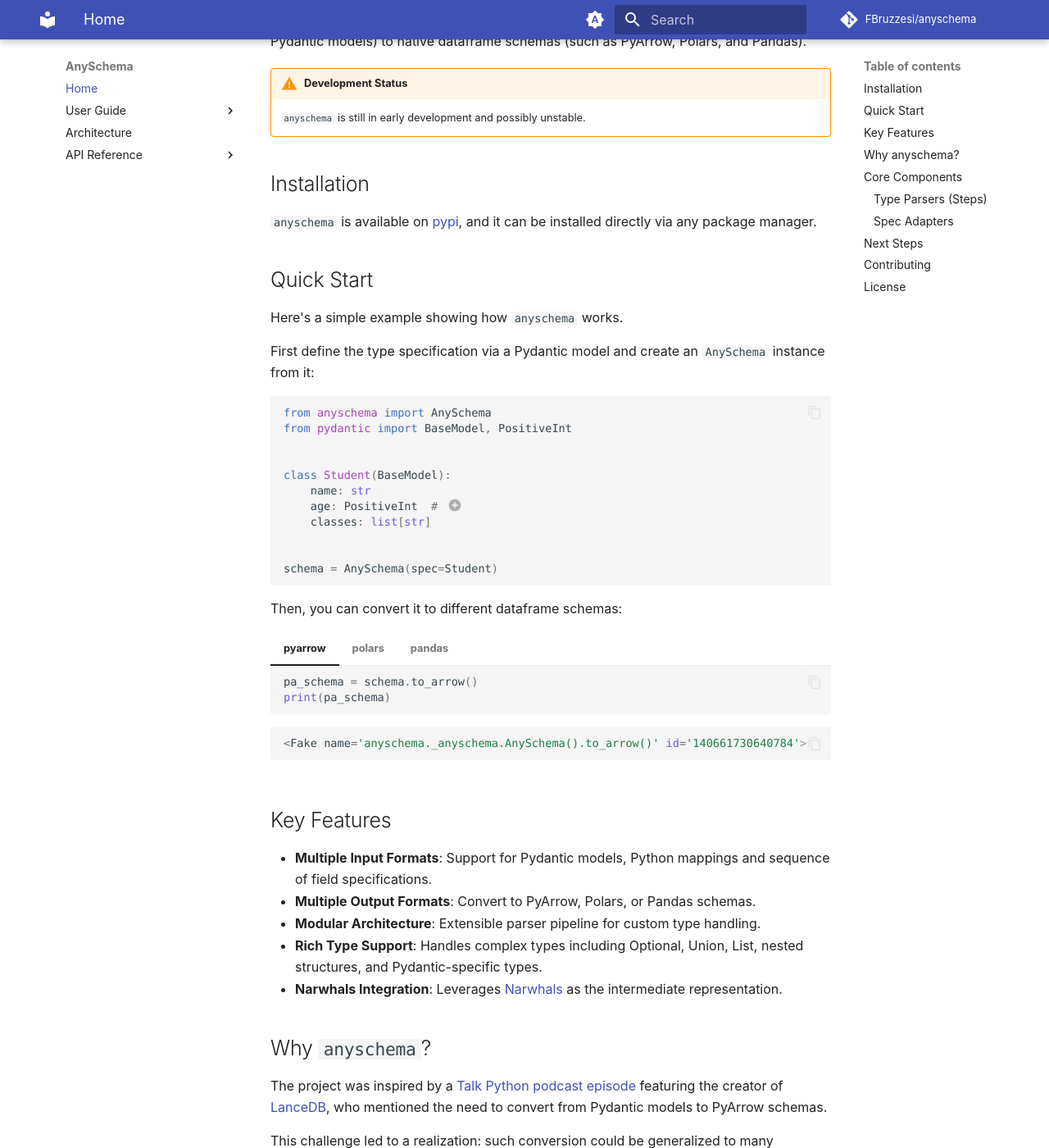
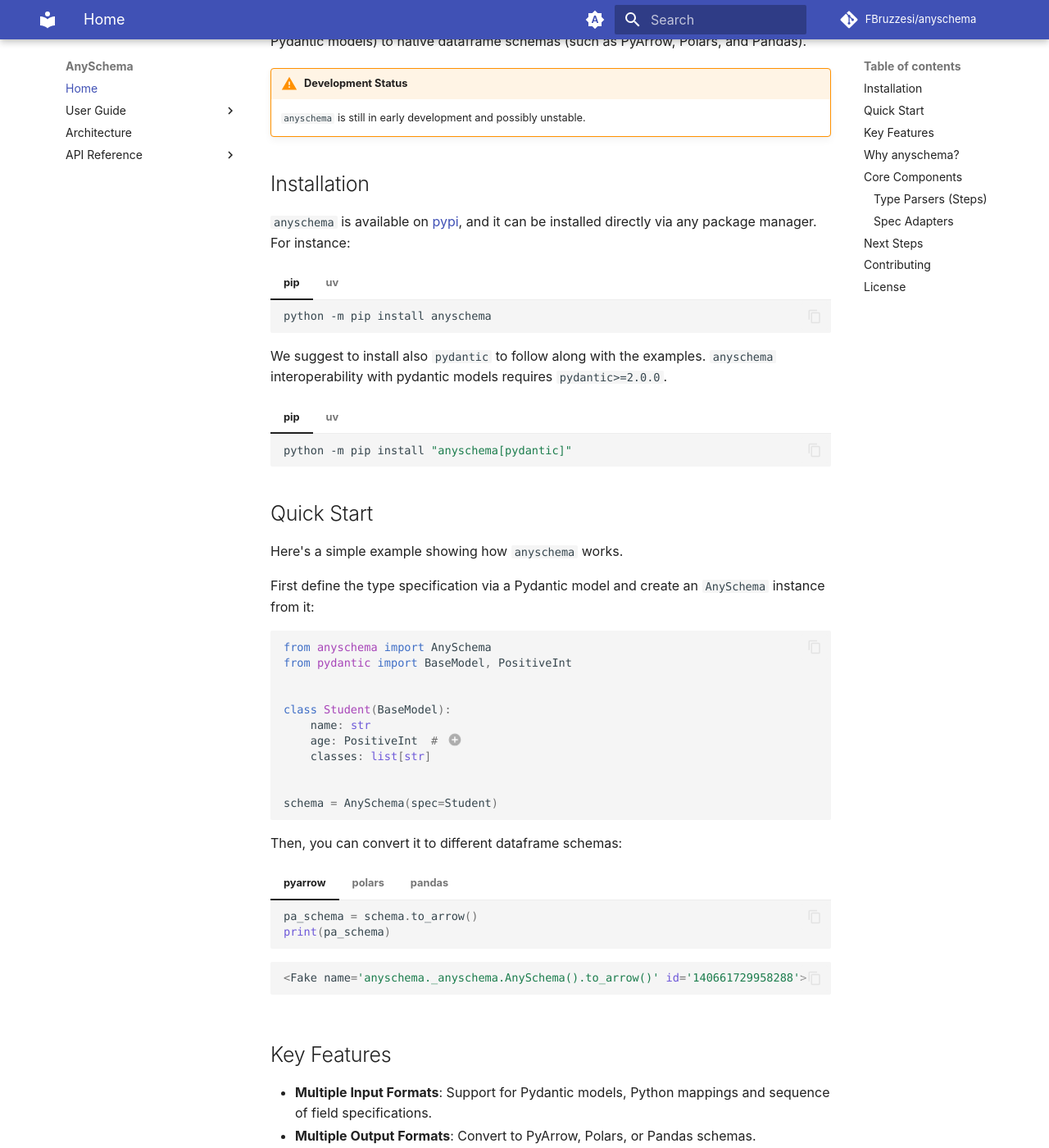
Before and after one commit to FBruzzesi/anyschema, an MkDocs documentation site: the page built from docs/index.md, in a window 1280 px wide and 1400 px high, scrolled down 209 px. Shown: the whole window at 82% size. Built offline with MkDocs 1.6.1 and Material for MkDocs 9.7.7, drawn with Linux system fonts in a browser that asks for light colours; comment, search, counter and statistics services are not loaded.

Commit message:
add installation example

````diff
--- a/docs/index.md
+++ b/docs/index.md
@@ -8,8 +8,35 @@ dataframe schemas (such as PyArrow, Polars, and Pandas).
 
 ## Installation
 
-`anyschema` is available on [pypi](https://pypi.org/project/iso-week-date/), and it can be installed directly via
-any package manager.
+`anyschema` is available on [pypi](https://pypi.org/project/anyschema/), and it can be installed directly via
+any package manager. For instance:
+
+=== "pip"
+
+    ```bash
+    python -m pip install anyschema
+    ```
+
+=== "uv"
+
+    ```bash
+    uv pip install anyschema
+    ```
+
+We suggest to install also `pydantic` to follow along with the examples.
+`anyschema` interoperability with pydantic models requires `pydantic>=2.0.0`.
+
+=== "pip"
+
+    ```bash
+    python -m pip install "anyschema[pydantic]"
+    ```
+
+=== "uv"
+
+    ```bash
+    uv pip install "anyschema[pydantic]"
+    ```
 
 ## Quick Start
 
````
Also changed, not shown: README.md (+7 -1 lines).
